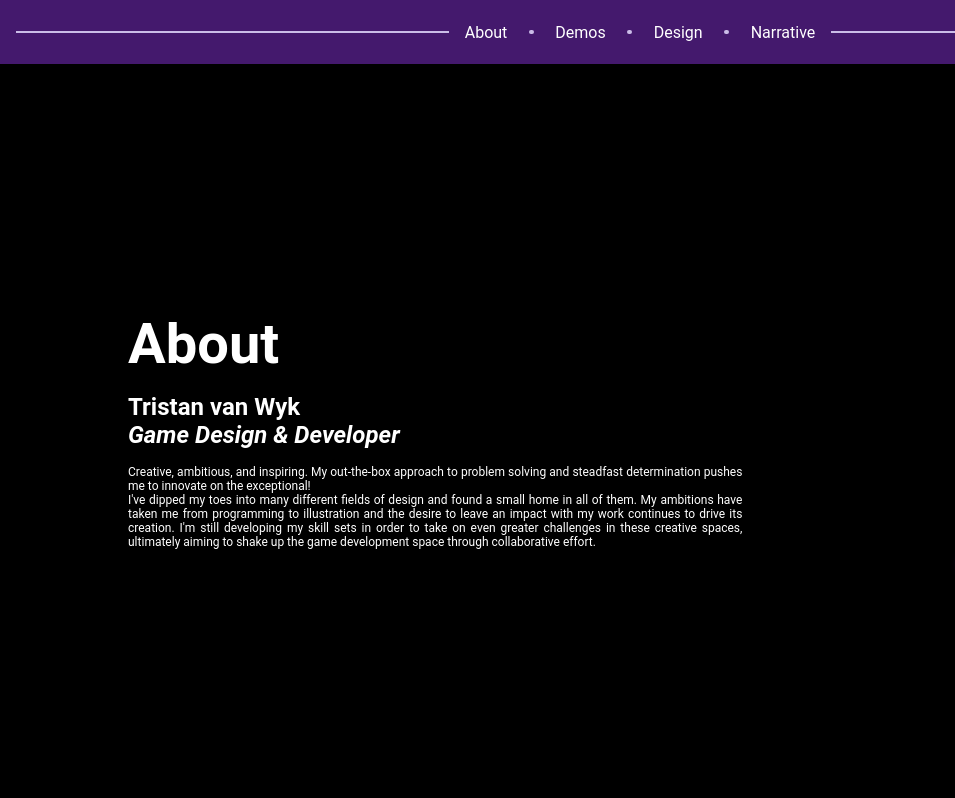
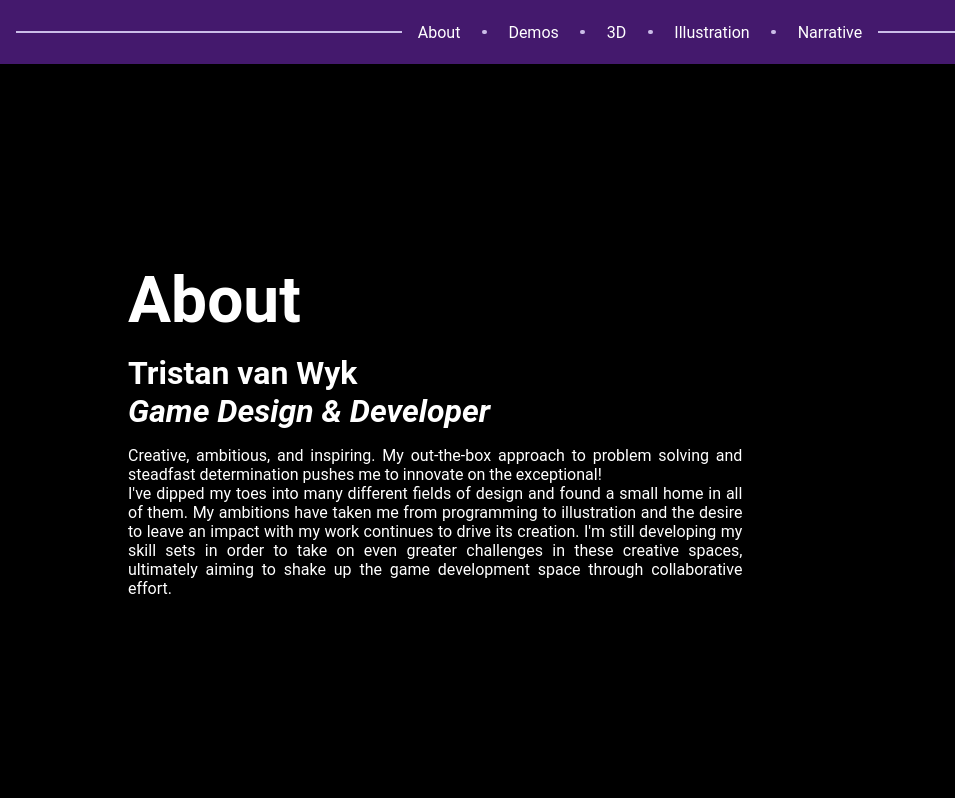
Before and after one commit to Tristand1506/indigo_black.github.io, a plain HTML site: page index.html in a window 1280 px wide. Shown: the top 798 px of the page, 0-955 px from the left. Drawn offline with nearby package versions, Linux system fonts and the light colour scheme.

Commit message:
about to fork lets see what happens

```diff
--- a/index.html
+++ b/index.html
@@ -17,7 +17,8 @@
     <ul class="nav-list">
       <li class="nav-item"><a href="#About">About</a></li>
       <li class="nav-item"><a href="#Demos">Demos</a></li>
-      <li class="nav-item"><a href="#Design">Design</a></li>
+      <li class="nav-item"><a href="#3D">3D</a></li>
+      <li class="nav-item"><a href="#Illustration">Illustration</a></li>
       <li class="nav-item"><a href="#Narrative">Narrative</a></li>
     </ul>
     <div class="nav-flair"></div>
@@ -54,6 +55,7 @@
 
     <section id="Demos" class="snap-section">
       <div class="horisontal-scroller">
+        <!-- ADD BUTTONS HERE -->
         <div class="scroll-container padded">
           <div class="text-group">
             <h1>Demos</h1>
@@ -97,13 +99,11 @@
             </div>
           </div>
         </div>
-
+          <!-- ADD BUTTONS HERE -->
       </div>
     </section>
 
-    <section id="Design" class="snap-section">
-      <div class="multi-section-container">
-
+    <section id="3D" class="snap-section">
         <div class="horisontal-scroller">
           <div class="scroll-container padded">
             <div class="text-group">
@@ -135,7 +135,9 @@
             </div>
           </div>
         </div>
+      </section>
 
+      <section id="Illustration" class="snap-section">
         <div class="horisontal-scroller">
           <div class="scroll-container padded">
             <div class="text-group">
@@ -166,7 +168,6 @@
             </div>
           </div>
         </div>
-
       </div>
     </section>
 
--- a/web.css
+++ b/web.css
@@ -9,6 +9,18 @@ Swatch Codes
 
  Resources
  Scroll Snap : https://www.youtube.com/watch?v=ytl6TrroGis
+*/
+
+
+/*
+TODO
+Give about image a min width! ***
+Shift up footer into narrative page.
+Investigate (JS Carosal):
+- https://stackoverflow.com/questions/66400103/creating-a-carousel-in-js
+- https://youtu.be/GnK3GCQ_X_k?si=KtmAJrArAeL7zHIj
+- https://stackoverflow.com/questions/75576683/creating-an-image-carousel-using-vanilla-javascript
+
 */
 :root{
   --persian-indigo: #44196d;
@@ -24,7 +36,6 @@ html{
 }
 body{
   margin: 0;
-
 }
 h1 ,h2, h3, p, ul, li{
   padding: 0;
@@ -144,7 +155,7 @@ footer{
   flex-wrap: nowrap;
   align-items: center;
   justify-content: center;
-  gap: 2rem;
+  gap: 1.5rem;
   overflow: scroll;
 }
 .nav-item {
@@ -157,7 +168,7 @@ footer{
 .nav-item::after {
   content: "";
   position: absolute;
-  left: calc(100% + 1rem - 0.15rem);
+  left: calc(100% + 0.75rem - 0.15rem);
   top: calc(50% - 0.15rem);
   height: 0.3rem;
   width: 0.3rem;
@@ -213,7 +224,7 @@ footer{
   display: flex;
   flex-direction: column;
   align-items: center;
-  justify-content: space-evenly;
+  justify-content: space-around;
   padding: 5% 15%;
 }
 
@@ -306,7 +317,6 @@ footer{
   p{
     text-align: justify;
   }
-
 }
 
 .drop-shadow{
@@ -396,23 +406,45 @@ footer{
   }
 }
 
- @media screen and (min-width: 50rem) and (min-width: 50rem) {
+ @media screen and (min-width: 60rem) and (min-width: 60rem) {
 
-  .horisontal-scroller{
+   h1 {
+     font-size: 4rem;
+   }
+
+   h2 {
+     font-size: 3rem;
+   }
+
+   h3 {
+     font-size: 2rem;
+   }
+
+   p {
+     font-size: 1rem;
+   }
+
+   @media screen and (min-aspect-ratio: 1/1) {
+     .horisontal-scroller {
        width: 100%;
        grid-auto-columns: 50%;
      }
-  .scroll-container{
+
+     .scroll-container {
        scroll-snap-align: end;
      }
-  .padded{
+
+     .padded {
        z-index: 1;
      }
-  .horisontal-scroller :nth-child(1){
+
+     .horisontal-scroller :nth-child(1) {
        position: sticky;
        left: 0;
      }
-  .multi-section-container{
+
+     .multi-section-container {
        grid-auto-flow: row;
      }
    }
+}
```
Also changed, not shown: web.js (added). Lines whose indentation alone changed are shown as unchanged.
